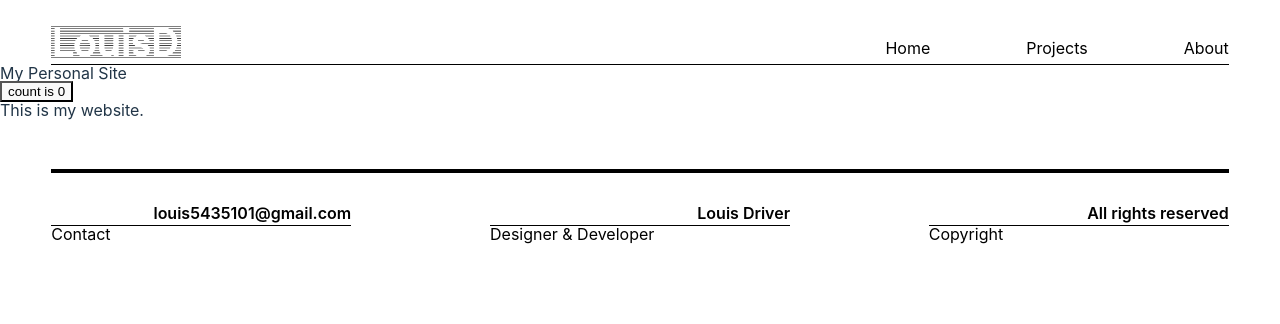
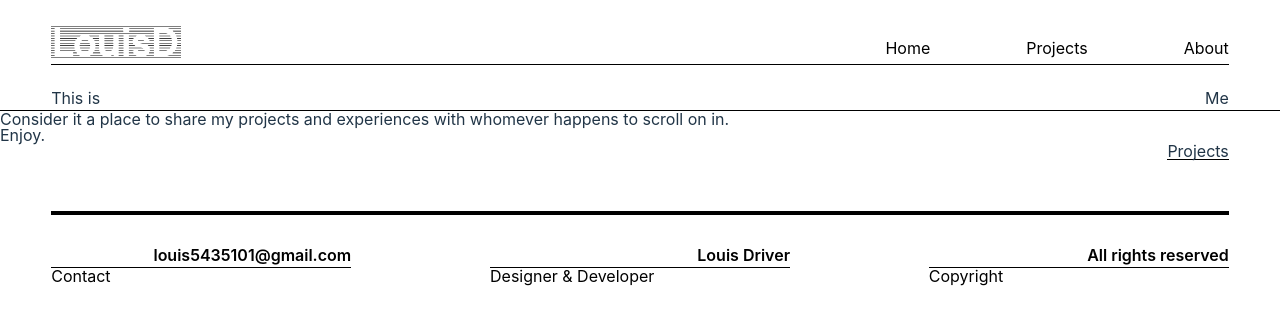
Before and after one commit to louis-driver/louisd-personal-site, a React (Vite) app: page / in a window 1280 px wide. Shown: the top 324 px of the page. Built offline with nearby package versions, Linux system fonts and the light colour scheme.

Commit message:
Update App to use HeroSection and Heading

```diff
--- a/src/pages/App.tsx
+++ b/src/pages/App.tsx
@@ -2,22 +2,22 @@ import { useState } from 'react'
 import '../styles/App.css'
 import Navbar from '../components/Navbar'
 import Footer from '../components/Footer'
+import HeroSection from '../components/HeroSection'
+import Heading from '../components/Heading'
 
 function App() {
-  const [count, setCount] = useState(0)
+
+  const heroProps = {
+    h3: "This is",
+    h2: "Me",
+    paragraphs: [{id: 0, paragraph: "Consider it a place to share my projects and experiences with whomever happens to scroll on in."}, {id: 1, paragraph: "Enjoy."}]
+}
 
   return (
     <>
       <Navbar />
-      <h1>My Personal Site</h1>
-      <div>
-        <button onClick={() => setCount((count) => count + 1)}>
-          count is {count}
-        </button>
-        <p>
-          This is my website.
-        </p>
-      </div>
+      <HeroSection {...heroProps} />
+      <Heading heading="Projects" />
       <Footer />
     </>
   )
```
